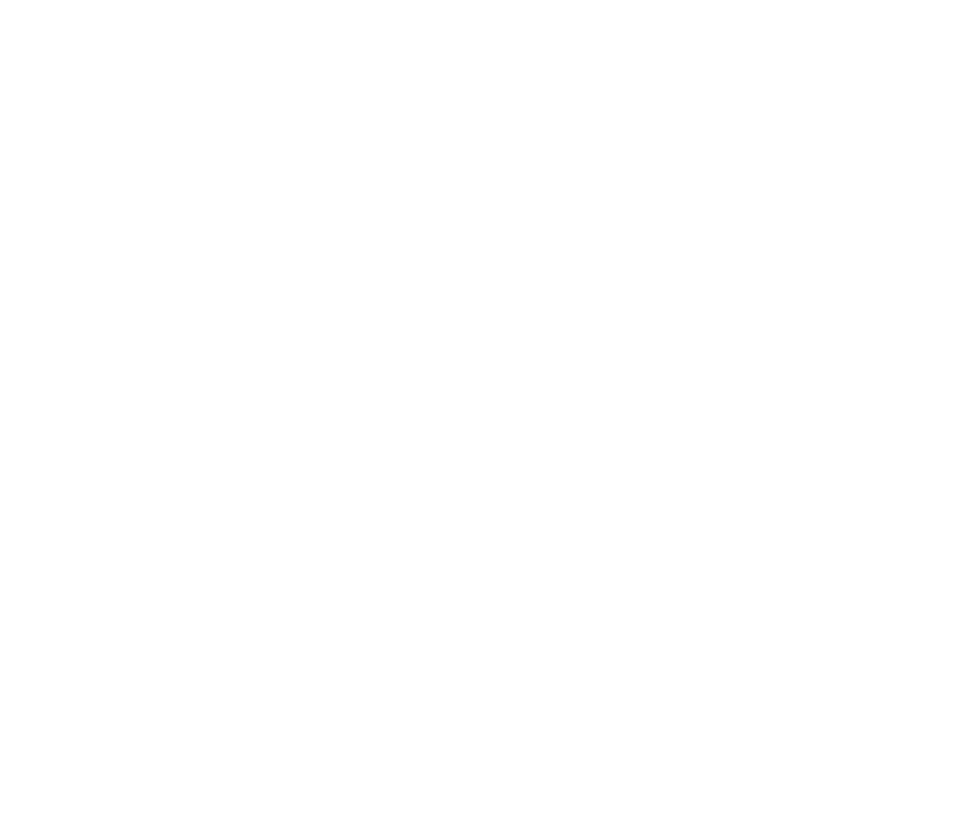
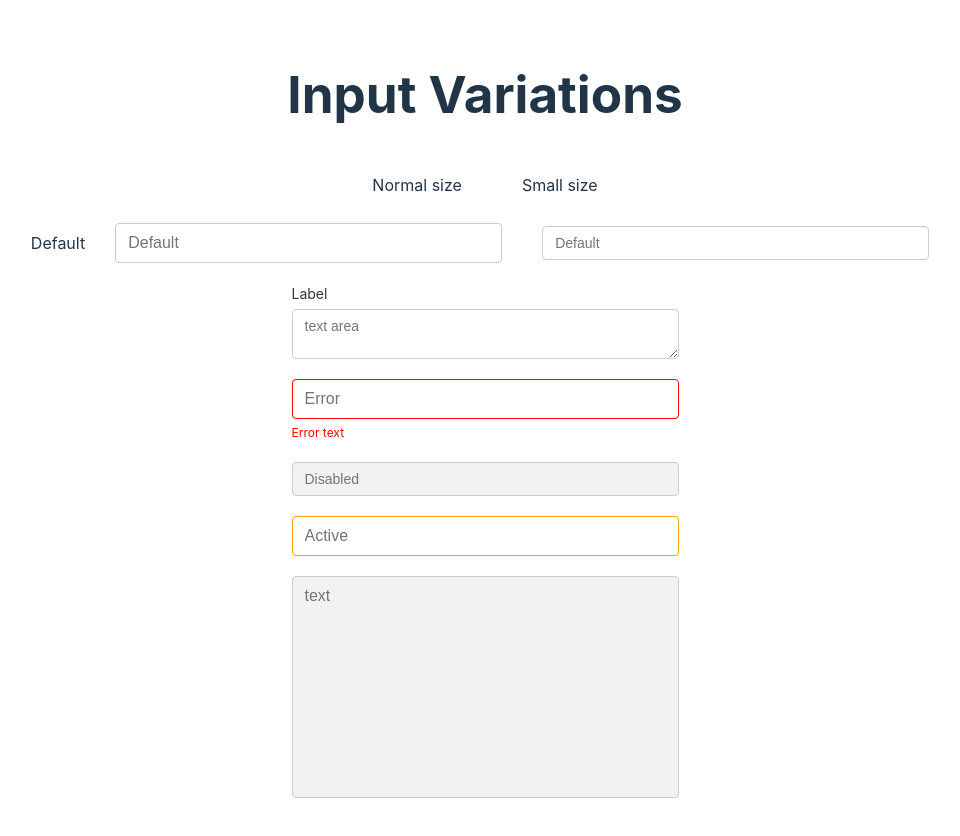
Before and after one commit to repositoryGamesUNAL/repositorioJuegos, a React (Vite) app in the folder games-repository-frontend/: page / in a window 1280 px wide. Shown: the top 836 px of the page, without its empty margins (155-1115 px from the left). Before the commit the page ends 800 px from the top, so only its background shows below. Built offline with nearby package versions, Linux system fonts and the light colour scheme.

Commit message:
fix- permitir parametro de tamaño en el input

```diff
--- a/games-repository-frontend/src/App.tsx
+++ b/games-repository-frontend/src/App.tsx
@@ -1,5 +1,7 @@
 import React from 'react';
 import './App.css'
+import Steps from './Components/pruebas/pruebaStep'
+import Input from './Components/pruebas/pruebas'
 
 
 function App() {
@@ -7,7 +9,7 @@
 
   return (
     <>
-
+ <Input/>
 
 
 
--- a/games-repository-frontend/src/Components/atoms/input/input.scss
+++ b/games-repository-frontend/src/Components/atoms/input/input.scss
@@ -17,6 +17,7 @@
 // Mixins
 @mixin input-padding($y, $x) {
   padding: $y $x;
+
 }
 
 @mixin transition($properties...) {
--- a/games-repository-frontend/src/Components/atoms/input/input.tsx
+++ b/games-repository-frontend/src/Components/atoms/input/input.tsx
@@ -11,6 +11,7 @@
   type = "text",
   active = false,
   maxLength,
+  width,
 }) => {
   // Crear referencias separadas para input y textarea
   const inputRef = useRef<HTMLInputElement>(null);
@@ -18,7 +19,7 @@
 
   const inputClassName = `
     input
-     input--${size}
+    input--${size}
     ${error ? "input--error" : ""}
     ${disabled ? "input--disabled" : ""}
     ${active ? "input--active" : ""}
@@ -26,7 +27,7 @@
   `;
 
   return (
-    <div className="input-container">
+    <div className={"input-container"}>
       {/* Renderizado del label */}
       {label && <label className="input-label">{label}</label>}
 
@@ -38,21 +39,21 @@
           ref={inputRef} // Asignar la referencia del input
           placeholder={placeholder}
           disabled={disabled}
+          style={{ width: `${width}px` }} // Aplicar el estilo aquí
         />
       )}
 
       {/* Textarea */}
-      {type === "textarea"|| type==="scroll" && (
+      {(type === "textarea" || type === "scroll") && (
         <textarea
           className={inputClassName}
           ref={textareaRef} // Asignar la referencia del textarea
           placeholder={placeholder}
           disabled={disabled}
           maxLength={maxLength}
+          style={{ width: `${width}px` }} // Aplicar el estilo aquí
         />
       )}
-
-      {/* Input de tipo número */}
 
       {/* Mensaje de error */}
       {error && <span className="input-error">{error}</span>}
--- a/games-repository-frontend/src/Components/atoms/input/input.type.ts
+++ b/games-repository-frontend/src/Components/atoms/input/input.type.ts
@@ -9,4 +9,6 @@
     active?: boolean;
     maxLength?: number;
     onChange?: (e: React.ChangeEvent<HTMLInputElement | HTMLTextAreaElement>) => void;
+    width: number;
+
   }
--- a/games-repository-frontend/src/Components/pruebas/pruebas.tsx
+++ b/games-repository-frontend/src/Components/pruebas/pruebas.tsx
@@ -49,24 +49,24 @@
       }}>
       <p>Default </p>
 
-      <Input size="normal" placeholder="Default" />
-      <Input size="small" placeholder="Default" />
+      <Input size="normal" placeholder="Default" width={361} />
+      <Input size="small" placeholder="Default"  width={361}/>
 
       </div>
       <div>
-      <Input  type="textarea"size="small" label="Label" placeholder="text area" maxLength={2} />
+      <Input  type="textarea"size="small" label="Label" placeholder="text area" maxLength={2} width={361} />
       </div>
       <div>
-      <Input size="normal" error="Error text" placeholder="Error" />
+      <Input size="normal" error="Error text" placeholder="Error"  width={361}/>
       </div>
       <div>
-      <Input size="small" disabled placeholder="Disabled" />
+      <Input size="small" disabled placeholder="Disabled" width={361} />
       </div>
       <div>
-      <Input size="normal" active placeholder="Active" />
+      <Input size="normal" active placeholder="Active" width={361} />
       </div>
       <div>
-      <Input size="normal" disabled placeholder="text" type="scroll" />
+      <Input size="normal" disabled placeholder="text" type="scroll"  width={361}/>
       </div>
 
     </div>
```
Also changed, not shown: games-repository-frontend/src/assets/Step ready.svg (added).
